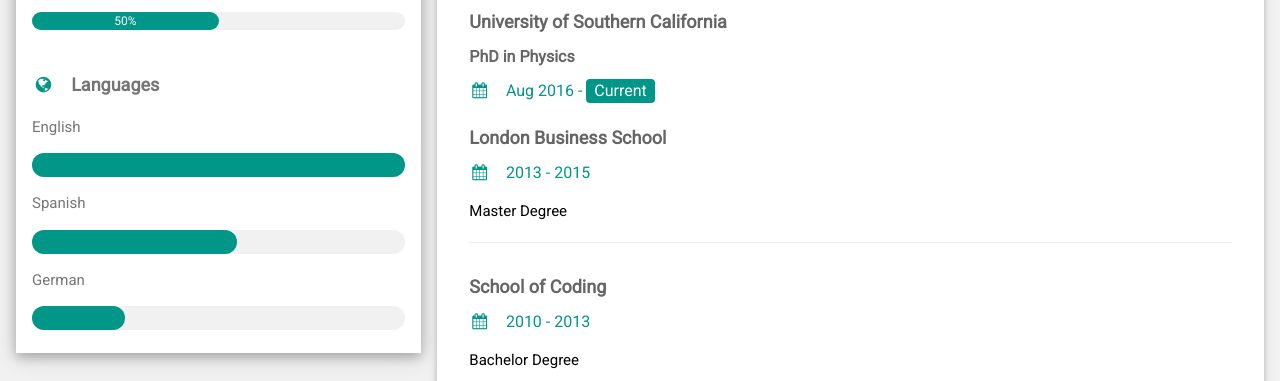
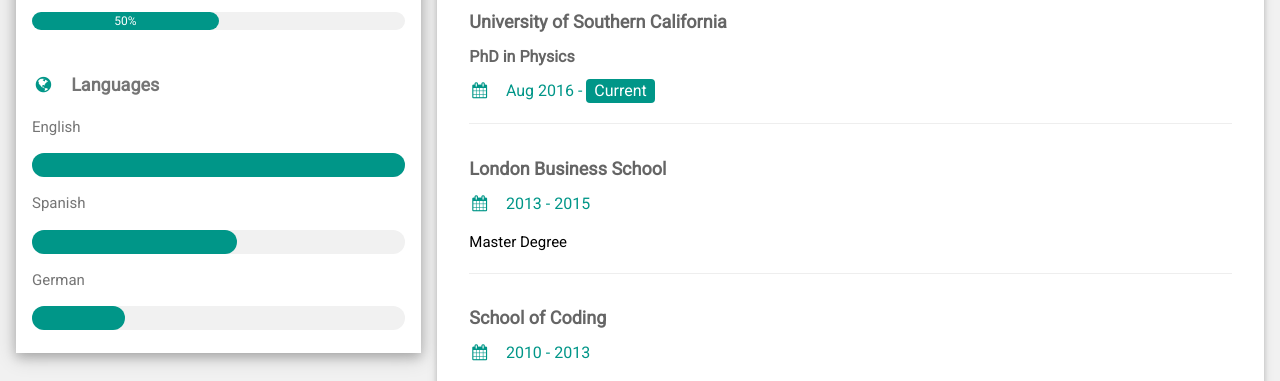
Before and after one commit to masarunakajima/masarunakajima1.github.io, a plain HTML site: page index.html in a window 1280 px wide. Shown: the part 719-1100 px from the top of the page. Drawn offline with nearby package versions, Linux system fonts and the light colour scheme.

Commit message:
updated education

```diff
--- a/index.html
+++ b/index.html
@@ -112,7 +112,7 @@
               w3-margin-right"></i>Aug 2016 - <span class="w3-tag w3-teal w3-round">Current</span></h6>
           <!--<h6 class="w3-text-teal"><i class="fa fa-calendar fa-fw w3-margin-right"></i>Forever</h6>-->
           <!--<p>Web Development! All I need to know in one place</p>-->
-          <!--<hr>-->
+          <hr>
         </div>
         <div class="w3-container">
           <h5 class="w3-opacity"><b>London Business School</b></h5>
```
